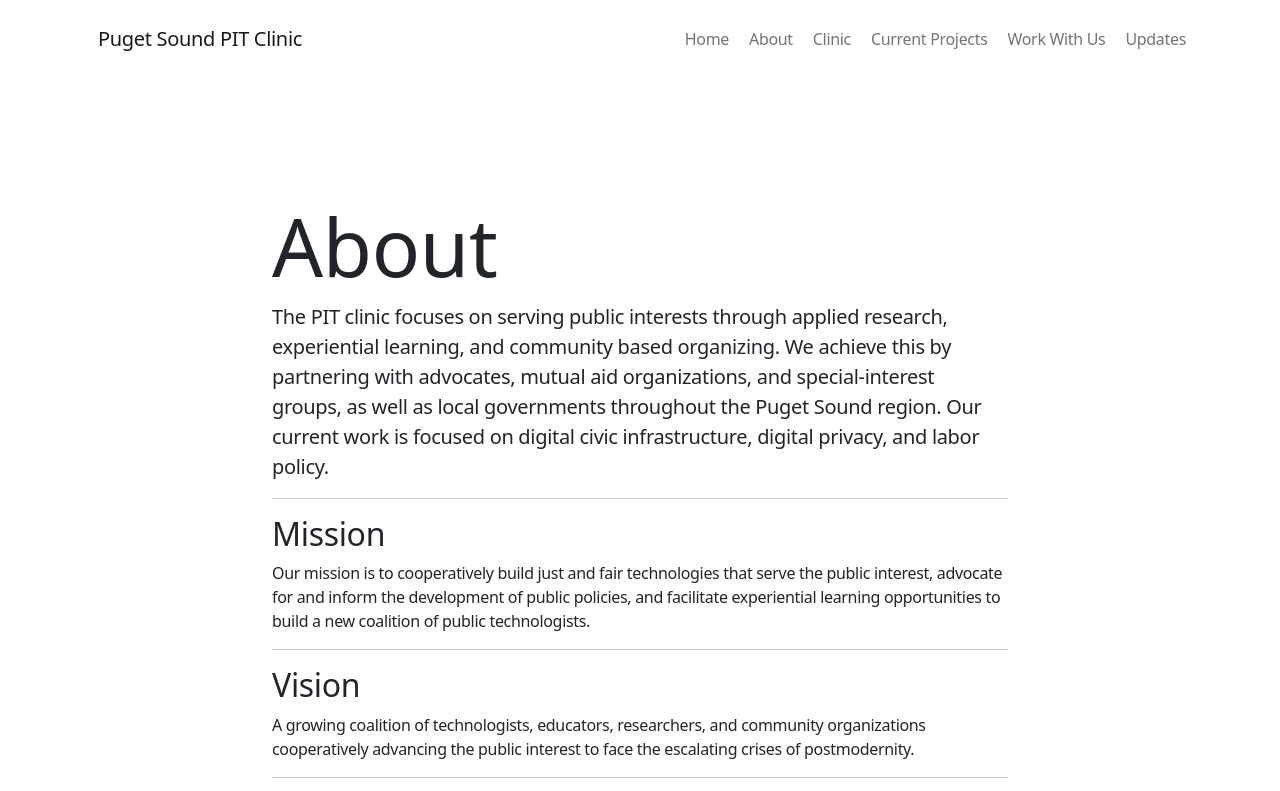
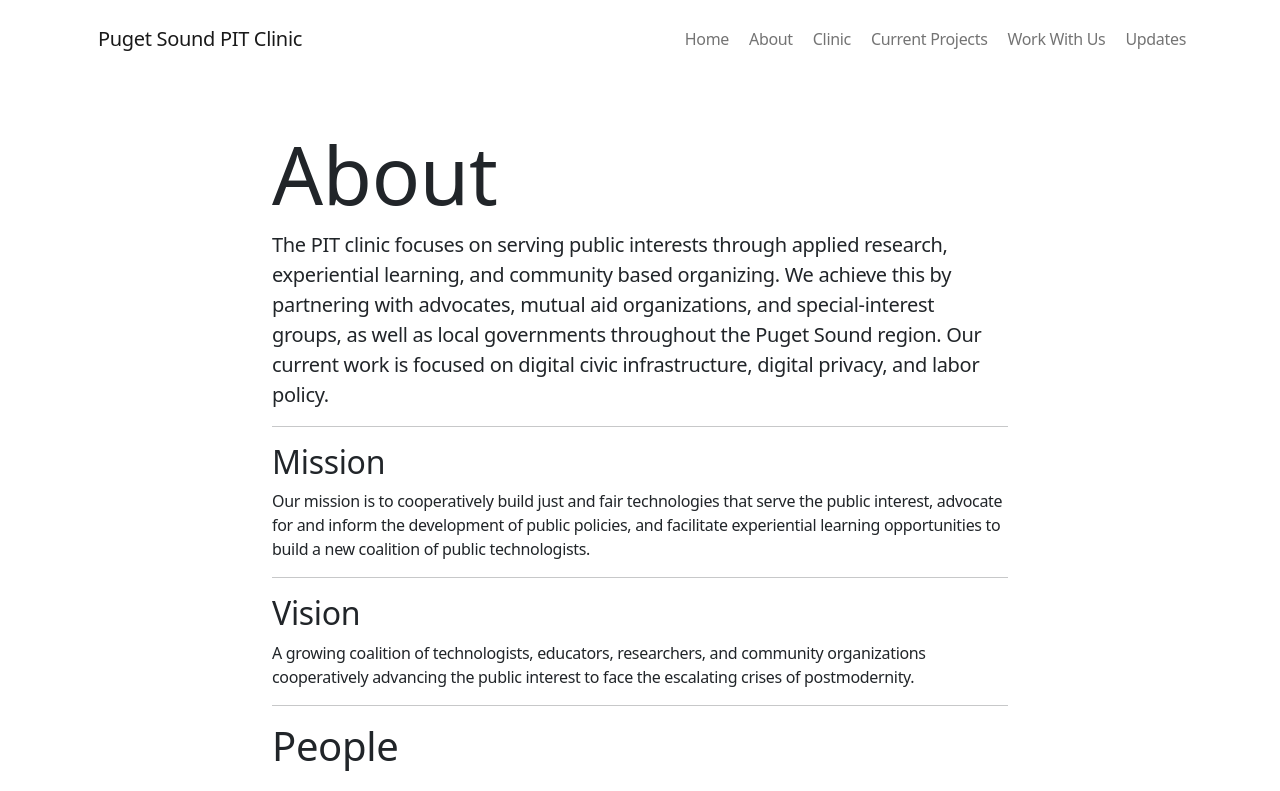
Before and after one commit to PugetSoundClinic-PIT/PugetSoundClinic-PIT.github.io, an Eleventy site: page src/about.md in a window 1280 px wide. Shown: the top 791 px of the page. Built offline with nearby package versions, Linux system fonts and the light colour scheme; Eleventy itself is replaced by a stand-in of ours; files that its build step writes are made by us from their sources.

Commit message:
Update primary-page.njk

```diff
--- a/src/_includes/layouts/primary-page.njk
+++ b/src/_includes/layouts/primary-page.njk
@@ -9,7 +9,7 @@
 
     {% include 'snippets/navbar.njk' %}
 
-    <main class="container py-vh-6">
+    <main class="container py-vh-4">
       <div class="row d-flex justify-content-center">
         <div class="col-12 col-lg-10 col-xl-8">
           {% include 'snippets/primary-page-content.njk' %}
```
